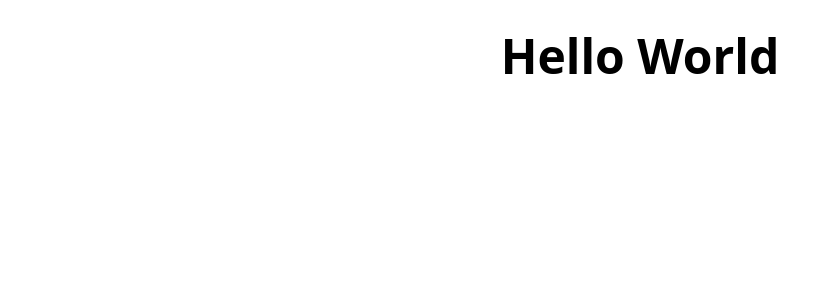
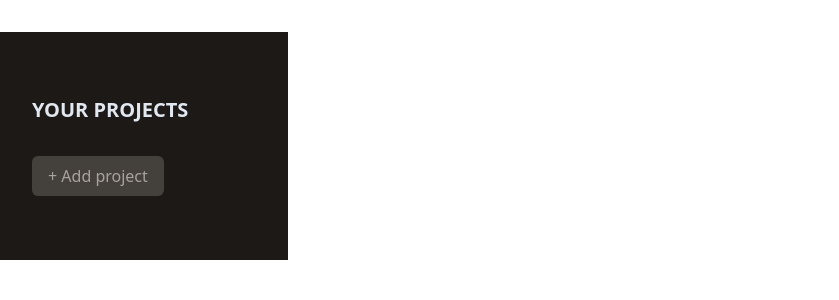
Before and after one commit to NirajMourya/ProjectPilot, a React (Create React App) app in the folder projectpilot/: page / in a window 1280 px wide. Shown: the top 300 px of the page, without its empty margins (0-839 px from the left). Built offline with nearby package versions, Linux system fonts and the light colour scheme.

Commit message:
Added Project Sidebar cmp

```diff
--- a/projectpilot/public/index.html
+++ b/projectpilot/public/index.html
@@ -24,7 +24,7 @@
       work correctly both with client-side routing and a non-root public URL.
       Learn how to configure a non-root public URL by running `npm run build`.
     -->
-    <title>>React Project Manager</title>
+    <title>React Project Manager</title>
   </head>
   <body>
     <div id="modal-root"></div>
--- a/projectpilot/src/App.js
+++ b/projectpilot/src/App.js
@@ -1,9 +1,10 @@
+import ProjectSidebar from "./components/ProjectSidebar";
 
 function App() {
   return (
-    <>
-    <h1 className="my-8 text-center text-5xl font-bold">Hello World</h1>
-    </>
+    <main className="h-screen my-8">
+       <ProjectSidebar/>
+    </main>
   );
 }
 
--- /dev/null
+++ b/projectpilot/src/components/ProjectSidebar.jsx
@@ -0,0 +1,16 @@
+export default function ProjectSidebar()
+{
+    return (
+       <aside className="w-1/3  px-8 py-16 bg-stone-900 text-stone-50 md:w-72 rounder-r-xl ">
+          <h2 className="mb-8 font-bold uppercase md:text-xl text-slate-200">Your Projects</h2>
+          <div>
+            <button className="px-4 py-2 text-xs md:text-base rounded-md bg-stone-700 text-stone-400 hover:bg-stone-600 hover:text-stone-100">
+                + Add project
+            </button>
+          </div>
+          <ul>
+
+          </ul>
+       </aside>
+    );
+}
```
